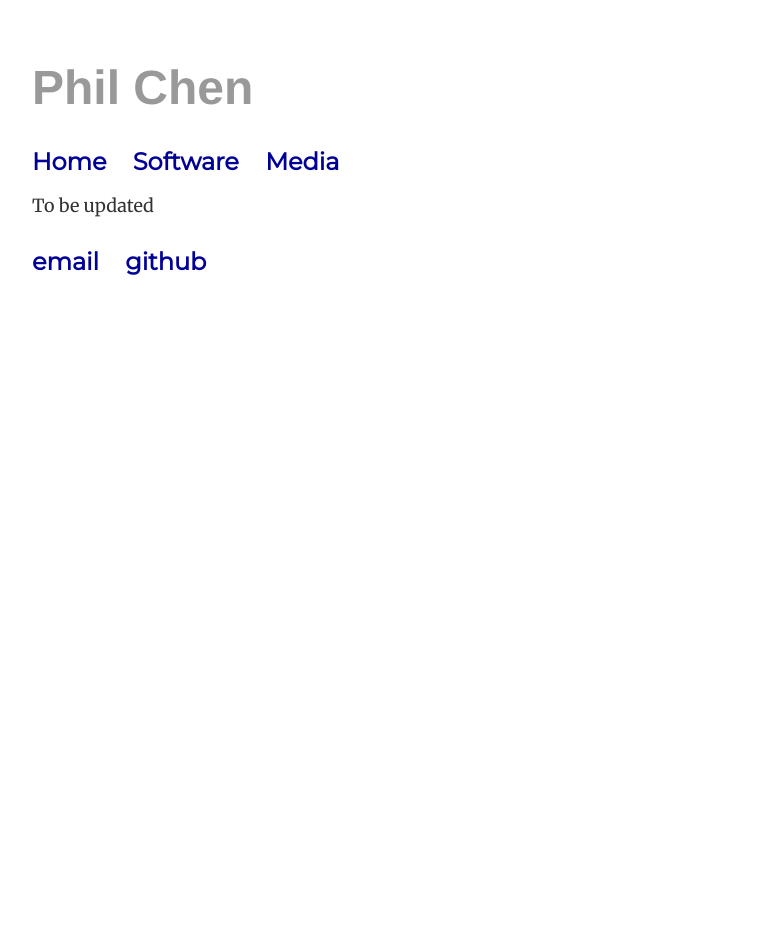
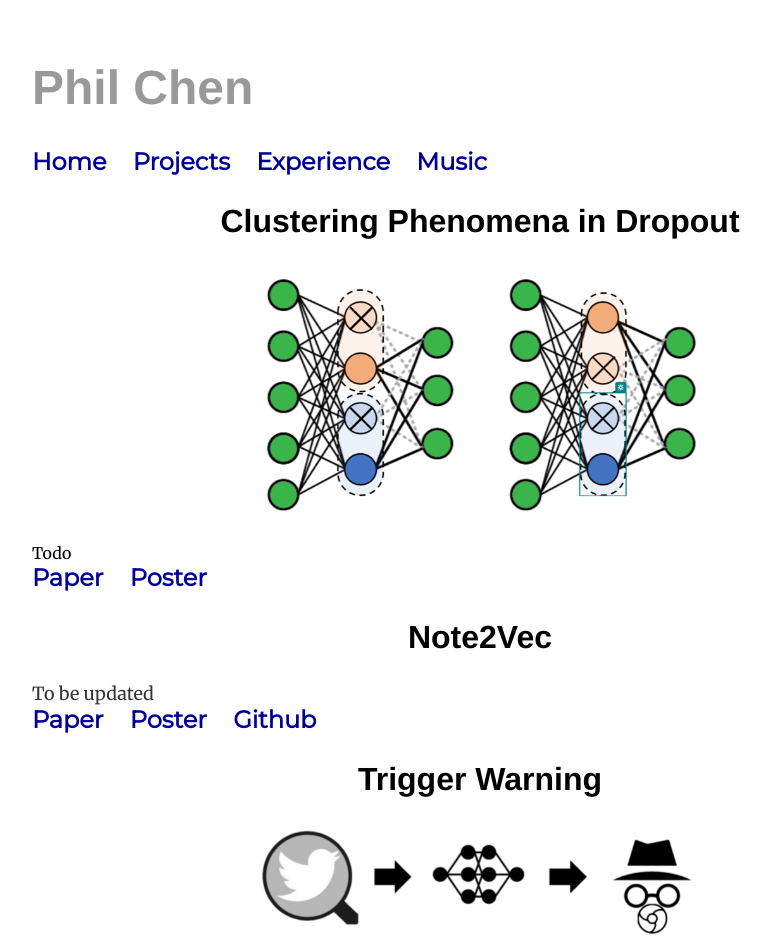
Before and after one commit to philhchen/philhchen.github.io, a Jekyll site: the page built from projects/index.html, in a window 1280 px wide. Shown: the top 948 px of the page, without its empty margins (160-931 px from the left). Built offline with Jekyll 4.4.1, drawn with Linux system fonts in a browser that asks for light colours; before the commit the page ends 900 px from its top, so only the background shows below that; some of the changed text lies outside the part shown.

Commit message:
Completely revamped

```diff
--- a/_includes/footer.html
+++ b/_includes/footer.html
@@ -1,6 +1,6 @@
 <div class="footer">
   <ul0>
-      <li0><a href="mailto:philchen2000@gmail.com">email</a></li0>
-      <li0><a href="https://github.com/philhchen">github</a></li0>
+    <li0><a href="mailto:philhc@stanford.com">email</a></li0>
+    <li0><a href="https://github.com/philhchen">github</a></li0>
   </ul0>
 </div>
--- a/_includes/header.html
+++ b/_includes/header.html
@@ -2,8 +2,8 @@
 <h1 style="color:#999999"> Phil Chen</h1>
   <ul0>
     <li0><a href="/">Home</a></li0>
-    <!-- <li0><a href="/cv">CV</a></li0> -->
-    <li0><a href="/software">Software</a></li0>
-	  <li0><a href="/media">Media</a></li0>
+    <li0><a href="/projects">Projects</a></li0>
+	  <li0><a href="/experience">Experience</a></li0>
+	  <li0><a href="/music">Music</a></li0>
   </ul0>
 </div>
--- a/css/main.css
+++ b/css/main.css
@@ -53,4 +53,4 @@ footer {
 .cv h2 { font-size: 26.5px; }
 .cv h1 { font-size: 32.5px; }
 
-.software, .about, .cv, .media, .home { margin-bottom: 30px; }
+.projects, .experience, .music, .home { margin-bottom: 30px; }
--- a/media/index.html
+++ b/music/index.html
@@ -1,8 +1,8 @@
 ---
 layout: default
-title: Media
+title: Music
 ---
-<div class=media>
+<div class=music>
 <h1> Videos </h1>
 <p> <iframe width="560" height="315" src="https://www.youtube.com/embed/6zfvegIy6hs" frameborder="0" allowfullscreen></iframe> </p>
 <p> <iframe width="560" height="315" src="https://www.youtube.com/embed/t_ZAU6YLeg8" frameborder="0" allowfullscreen></iframe> </p>
--- a/projects/index.html
+++ b/projects/index.html
@@ -1,11 +1,56 @@
 ---
 layout: default
-title: Software
+title: Projects
 ---
-<div class=software>
-<body>
-<p>
-To be updated
-</p>
-</body>
+<div class=projects>
+	<body>
+		<center><h2>Clustering Phenomena in Dropout</h2></center>
+		<p>
+			<center><img  src="../img/cluster.png" style="width:50%"></center><br/>
+			Todo <br/>
+			<ul0>
+				<li0><a href="../files/cluster-paper.pdf" title="cluster paper">Paper</a></li0>
+				<li0><a href="../img/cluster-poster.pdf" title="cluster poster">Poster</a></li0>
+			</ul0>
+		</p>
+
+		<center><h2>Note2Vec</h2></center>
+		<p>
+			To be updated <br/>
+			<ul0>
+				<li0><a href="../files/note2vec-paper.pdf" title="note2vec paper">Paper</a></li0>
+				<li0><a href="../img/note2vec-poster.pdf" title="note2vec poster">Poster</a></li0>
+				<li0><a href="https://github.com/philhchen/note2vec" title="note2vec github">Github</a></li0>
+			</ul0>
+		</p>
+
+		<center><h2>Trigger Warning</h2></center>
+		<p>
+			<center><img  src="../img/trigger-warning.png" style="width:50%"></center><br/>
+			To be updated <br/>
+			<ul0>
+				<li0><a href="https://github.com/philhchen/trigger-warning" title="trigger github">Github</a></li0>
+			</ul0>
+		</p>
+
+		<center><h2>Ultimate Tic-Tac-Toe Agent</h2></center>
+		<p>
+			<center><img  src="../img/tictactoe.png" style="width:50%"></center><br/>
+			Todo <br/>
+			<ul0>
+				<li0><a href="../files/tictactoe-paper.pdf" title="tictactoe paper">Paper</a></li0>
+				<li0><a href="../img/tictactoe-poster.pdf" title="tictactoe poster">Poster</a></li0>
+				<li0><a href="https://github.com/philhchen/TODO" title="tictactoe github">Github</a></li0>
+			</ul0>
+		</p>
+
+		<center><h2>Oral Glucose Tolerance Test Analyzer</h2></center>
+		<p>
+			<center><img  src="../img/ogtt.png" style="width:50%"></center><br/>
+			Todo <br/>
+			<ul0>
+				<li0><a href="../img/ogtt-poster.pdf" title="ogtt poster">Poster</a></li0>
+			</ul0>
+		</p>
+	</body>
 </div>
```
Also changed, not shown: cv/index.html (deleted, +0 -60 lines), experience/index.html (added, +52 -0 lines), index.html (+1 -9 lines), img/cluster.png (added), img/ogtt.png (added), img/pchen_pfp.jpg (deleted), img/trigger-warning.png (added), 2 other files.
